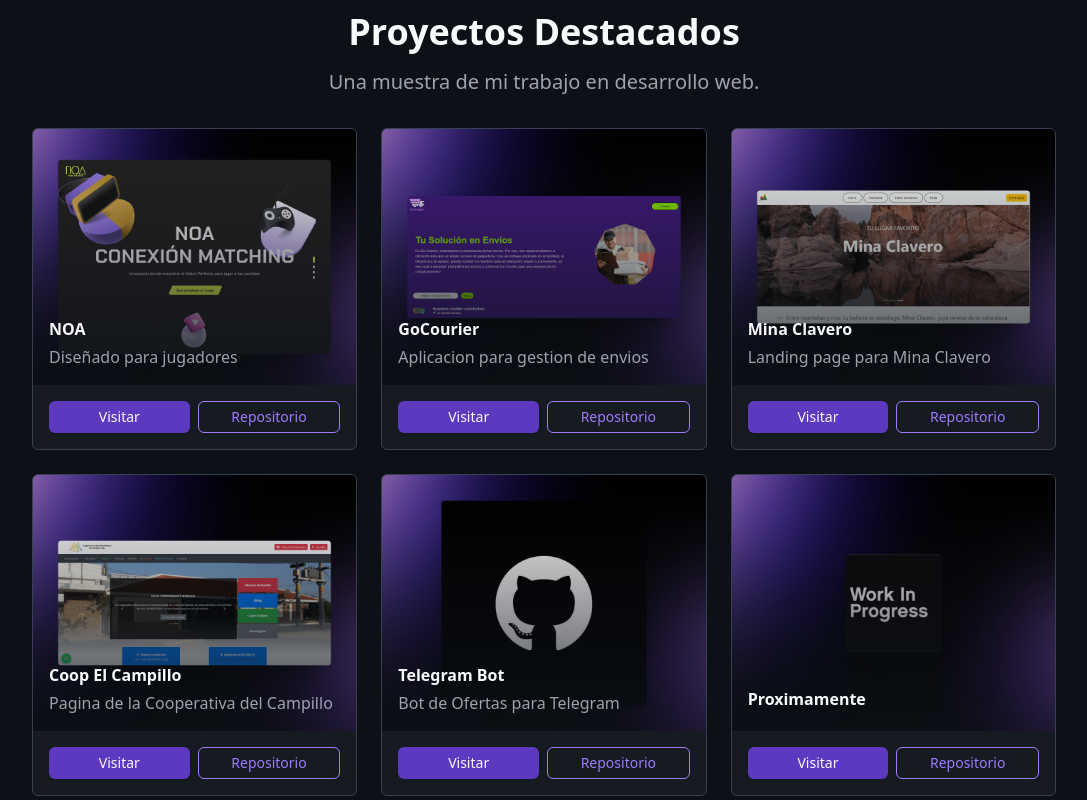
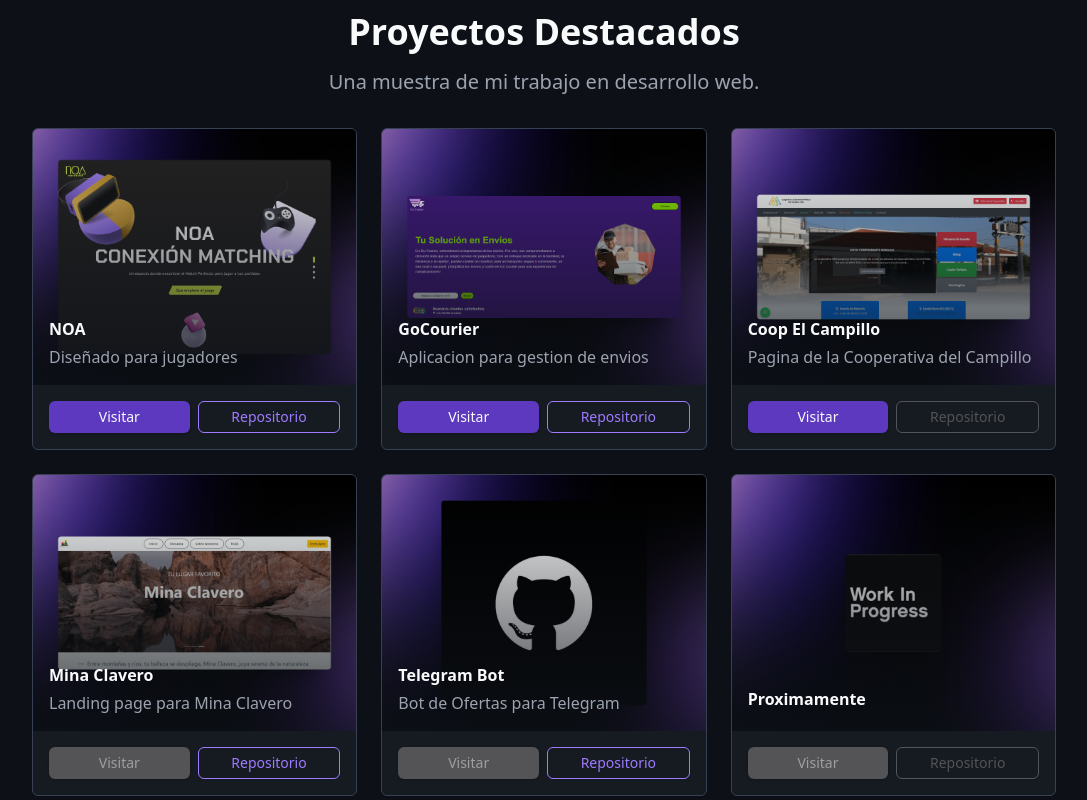
Before and after one commit to MaxiValfre/portfolio-dev, an Astro site: page / in a window 1280 px wide. Shown: the part 920-1720 px from the top of the page, without its empty margins (96-1183 px from the left). Built offline with nearby package versions, Linux system fonts and the light colour scheme; Astro itself is replaced by a stand-in of ours.

Commit message:
change buttons for no deployed projects

```diff
--- a/src/components/Projects.astro
+++ b/src/components/Projects.astro
@@ -17,7 +17,6 @@
     >
       <a
         class="block relative group-hover:scale-105 transition-transform duration-300"
-        href="#"
       >
         <Image
           src="/NOAMock.png"
@@ -60,7 +59,6 @@
     >
       <a
         class="block relative group-hover:scale-105 transition-transform duration-300"
-        href="#"
       >
         <img
           src="/GoCoMock.png"
@@ -96,49 +94,6 @@
         </a>
       </div>
     </div>
-    <!-- Projecto -->
-    <div
-      class="border border-gray-700 text-card-foreground shadow-sm bg-[#161B22] rounded-md overflow-hidden group"
-      data-v0-t="card"
-    >
-      <a
-        class="block relative group-hover:scale-105 transition-transform duration-300"
-        href="#"
-      >
-        <img
-          src="/MinaMock.png"
-          width="600"
-          height="400"
-          alt="Project 1"
-          class="object-cover w-full h-48 md:h-64"
-          style="aspect-ratio: 600 / 400; object-fit: cover;"
-        />
-        <div
-          class="absolute inset-0 bg-gradient-to-t from-[#0D1117] to-transparent opacity-80"
-        >
-        </div>
-        <div class="absolute bottom-4 left-4 space-y-1">
-          <h3 class="text-md font-semibold">Mina Clavero</h3>
-          <p class="text-gray-400">Landing page para Mina Clavero</p>
-        </div>
-      </a>
-      <div class="p-4 flex gap-2">
-        <a
-          target="_blank"
-          class="inline-flex h-8 items-center justify-center rounded-md bg-[#5d39c0] px-4 text-sm font-medium text-gray-50 shadow transition-colors hover:bg-[#8563D9] flex-1"
-          href="https://github.com/MaxiValfre/Final-Project-Santex-Traslasierra"
-        >
-          Visitar
-        </a>
-        <a
-          target="_blank"
-          class="inline-flex h-8 items-center justify-center rounded-md border border-[#9E7BFF] bg-transparent px-4 text-sm font-medium text-[#9E7BFF] shadow-sm transition-colors hover:bg-[#9E7BFF]/10 flex-1"
-          href="https://github.com/MaxiValfre/Final-Project-Santex-Traslasierra"
-        >
-          Repositorio
-        </a>
-      </div>
-    </div>
     <!-- Project -->
     <div
       class="border border-gray-700 text-card-foreground shadow-sm bg-[#161B22] rounded-md overflow-hidden group"
@@ -146,7 +101,6 @@
     >
       <a
         class="block relative group-hover:scale-105 transition-transform duration-300"
-        href="#"
       >
         <img
           src="/CampCoopMock.png"
@@ -175,13 +129,54 @@
         </a>
         <a
           target="_blank"
-          class="inline-flex h-8 items-center justify-center rounded-md border border-[#9E7BFF] bg-transparent px-4 text-sm font-medium text-[#9E7BFF] shadow-sm transition-colors hover:bg-[#9E7BFF]/10 flex-1"
-          href="https://www.coopdelcampillo.com.ar/"
+          class="inline-flex h-8 items-center justify-center rounded-md border border-[#545355] bg-transparent px-4 text-sm font-medium text-[#545355] shadow-sm transition-colors flex-1"
         >
           Repositorio
         </a>
       </div>
     </div>
+    <!-- Projecto -->
+    <div
+      class="border border-gray-700 text-card-foreground shadow-sm bg-[#161B22] rounded-md overflow-hidden group"
+      data-v0-t="card"
+    >
+      <a
+        class="block relative group-hover:scale-105 transition-transform duration-300"
+      >
+        <img
+          src="/MinaMock.png"
+          width="600"
+          height="400"
+          alt="Project 1"
+          class="object-cover w-full h-48 md:h-64"
+          style="aspect-ratio: 600 / 400; object-fit: cover;"
+        />
+        <div
+          class="absolute inset-0 bg-gradient-to-t from-[#0D1117] to-transparent opacity-80"
+        >
+        </div>
+        <div class="absolute bottom-4 left-4 space-y-1">
+          <h3 class="text-md font-semibold">Mina Clavero</h3>
+          <p class="text-gray-400">Landing page para Mina Clavero</p>
+        </div>
+      </a>
+      <div class="p-4 flex gap-2">
+        <a
+          target="_blank"
+          class="inline-flex h-8 items-center justify-center rounded-md bg-[#545355] px-4 text-sm font-medium text-gray-50 shadow text-opacity-45 flex-1"
+        >
+          Visitar
+        </a>
+        <a
+          target="_blank"
+          class="inline-flex h-8 items-center justify-center rounded-md border border-[#9E7BFF] bg-transparent px-4 text-sm font-medium text-[#9E7BFF] shadow-sm transition-colors hover:bg-[#9E7BFF]/10 flex-1"
+          href="https://github.com/MaxiValfre/Final-Project-Santex-Traslasierra"
+        >
+          Repositorio
+        </a>
+      </div>
+    </div>
+
     <!-- Project -->
     <div
       class="border border-gray-700 text-card-foreground shadow-sm bg-[#161B22] rounded-md overflow-hidden group"
@@ -189,7 +184,6 @@
     >
       <a
         class="block relative group-hover:scale-105 transition-transform duration-300"
-        href="#"
       >
         <img
           src="/GitHubMock.png"
@@ -211,8 +205,7 @@
       <div class="p-4 flex gap-2">
         <a
           target="_blank"
-          class="inline-flex h-8 items-center justify-center rounded-md bg-[#5d39c0] px-4 text-sm font-medium text-gray-50 shadow transition-colors hover:bg-[#8563D9] flex-1"
-          href="https://github.com/MaxiValfre/telegram-bot"
+          class="inline-flex h-8 items-center justify-center rounded-md bg-[#545355] px-4 text-sm font-medium text-gray-50 text-opacity-45 shadow transition-colors flex-1"
         >
           Visitar
         </a>
@@ -234,7 +227,6 @@
     >
       <a
         class="block relative group-hover:scale-105 transition-transform duration-300"
-        href="#"
       >
         <img
           src="/WIPMock.png"
@@ -255,14 +247,12 @@
       </a>
       <div class="p-4 flex gap-2">
         <a
-          class="disable inline-flex h-8 items-center justify-center rounded-md bg-[#5d39c0] px-4 text-sm font-medium text-gray-50 shadow transition-colors hover:bg-[#8563D9] flex-1"
-          href="#"
+          class="disable inline-flex h-8 items-center justify-center rounded-md bg-[#545355] px-4 text-sm font-medium text-gray-50 text-opacity-45 shadow transition-colors flex-1"
         >
           Visitar
         </a>
         <a
-          class="inline-flex h-8 items-center justify-center rounded-md border border-[#9E7BFF] bg-transparent px-4 text-sm font-medium text-[#9E7BFF] shadow-sm transition-colors hover:bg-[#9E7BFF]/10 flex-1"
-          href="#"
+          class="inline-flex h-8 items-center justify-center rounded-md border border-[#545355] bg-transparent px-4 text-sm font-medium text-[#545355] shadow-sm transition-colors flex-1"
         >
           Repositorio
         </a>
```
